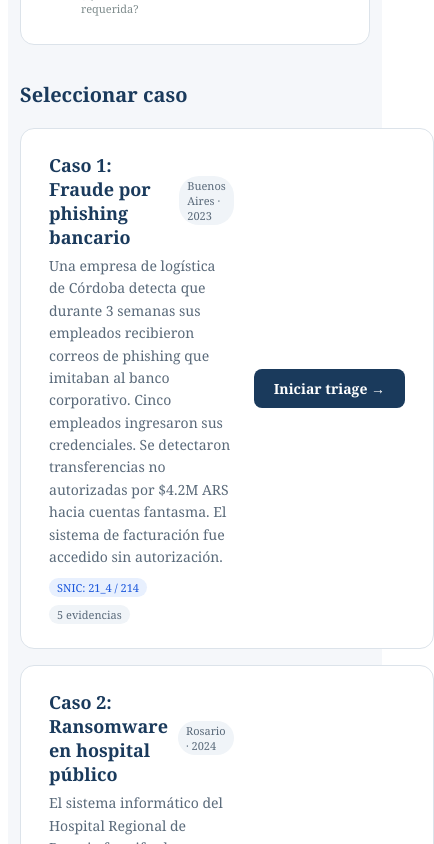
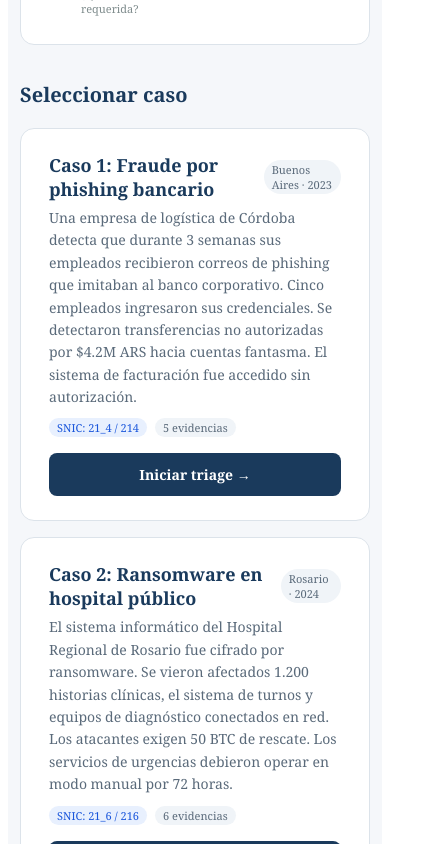
Before and after one commit to CelestePiccat/triagelab-app, a React (Vite) app: page / in a window 390 px wide. Shown: the part 1340-2184 px from the top of the page, 434 px wide, since content can reach past the window. Built offline with nearby package versions, Linux system fonts and the light colour scheme.

Commit message:
Boton ancho completo mobile

```diff
--- a/src/App.jsx
+++ b/src/App.jsx
@@ -623,10 +623,9 @@ export default function TriageLab() {
                     padding: "24px 28px",
                     cursor: "pointer",
                     transition: "all 0.15s",
-                    display: "grid",
-                    gridTemplateColumns: "1fr auto",
-                    alignItems: "center",
-                    gap: 20,
+                    display: "flex",
+                    flexDirection: "column",
+                    gap: 16,
                   }}
                   onMouseEnter={(e) => { e.currentTarget.style.borderColor = "#1a3a5c"; e.currentTarget.style.boxShadow = "0 4px 16px rgba(26,58,92,0.1)"; }}
                   onMouseLeave={(e) => { e.currentTarget.style.borderColor = "#dce3ea"; e.currentTarget.style.boxShadow = "none"; }}
@@ -651,11 +650,13 @@ export default function TriageLab() {
                   <div style={{
                     background: "#1a3a5c",
                     color: "#fff",
-                    padding: "10px 20px",
+                    padding: "12px 20px",
                     borderRadius: 8,
                     fontSize: 14,
                     fontWeight: 600,
-                    whiteSpace: "nowrap",
+                    textAlign: "center",
+                    width: "100%",
+                    boxSizing: "border-box",
                   }}>
                     Iniciar triage →
                   </div>
```
